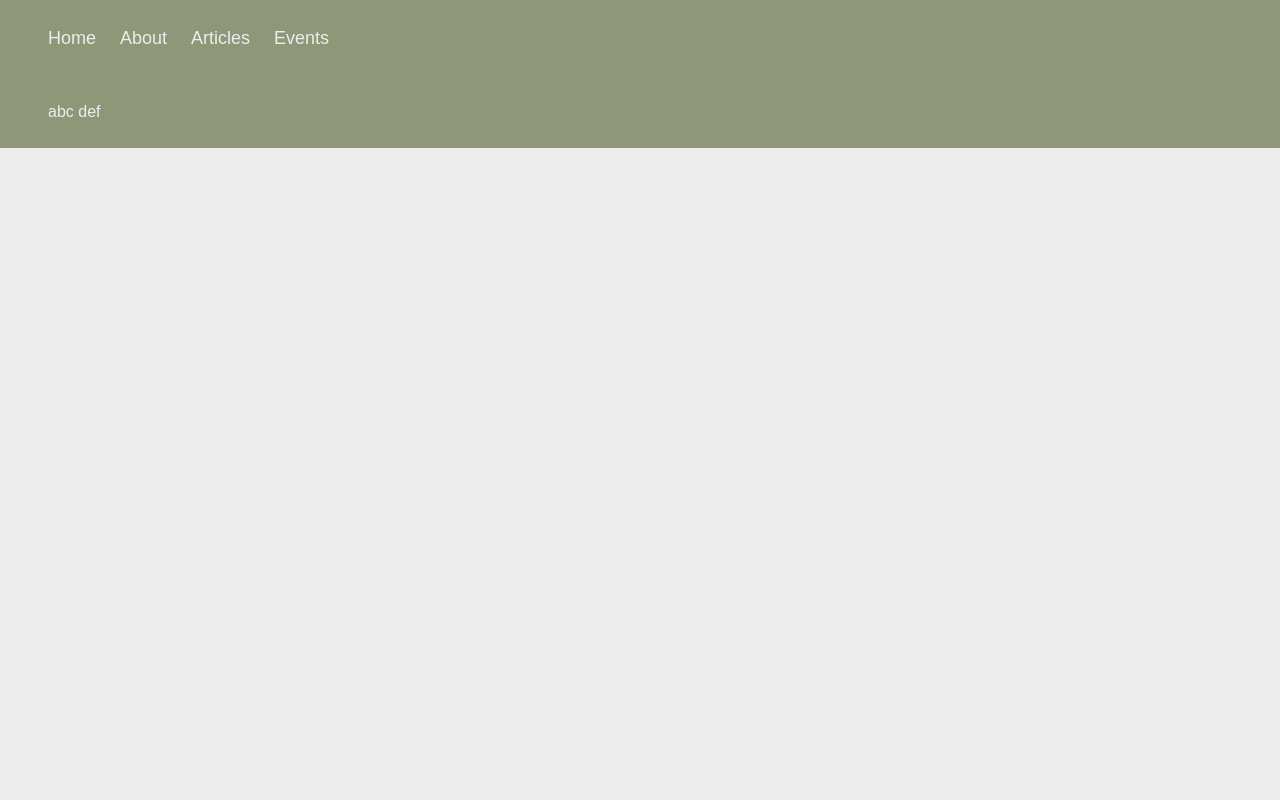
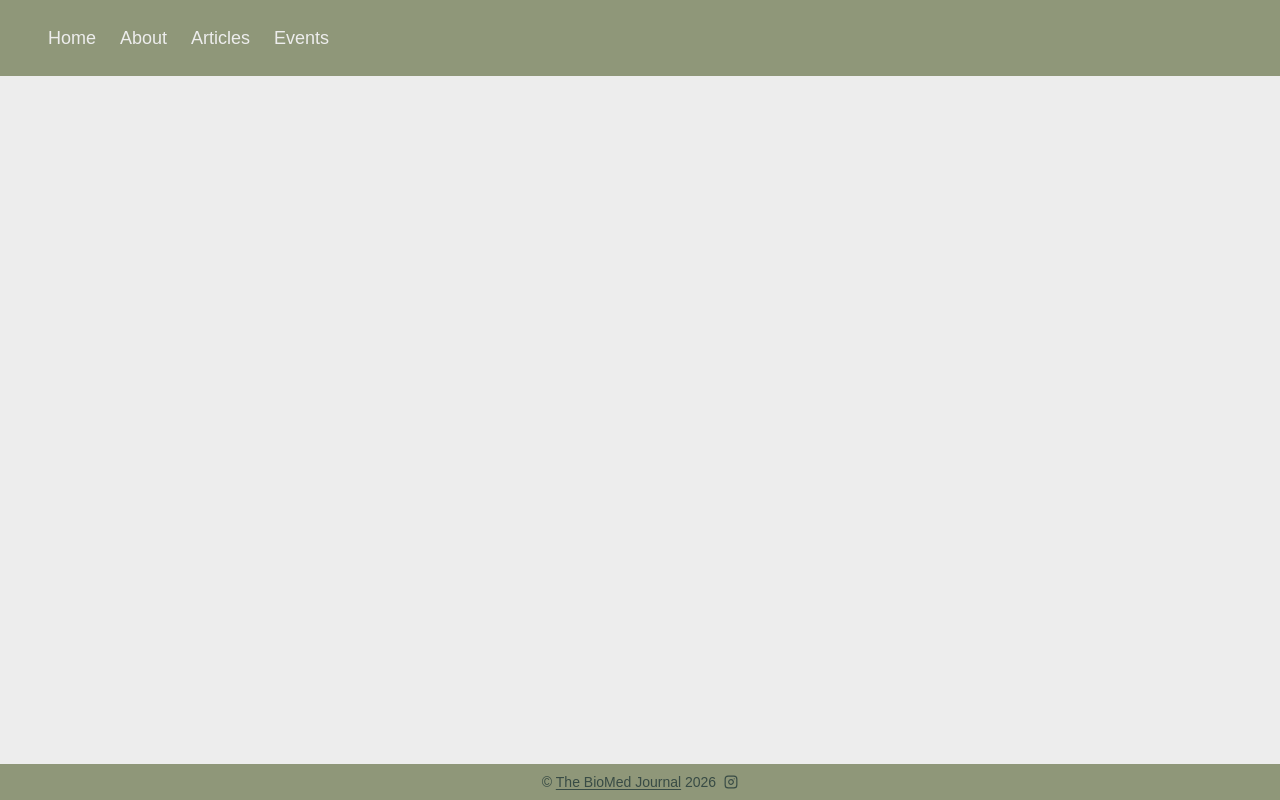
Before and after one commit to pikull/tbmj-website, a Next.js app: page / in a window 1280 px wide. Built offline with nearby package versions, Linux system fonts and the light colour scheme.

Commit message:
super basic footer

```diff
--- a/app/globals.css
+++ b/app/globals.css
@@ -1,13 +1,13 @@
 @import "tailwindcss";
 
 :root {
-  --background: #ededed;
-  --background-green: #8f9779;
-  --foreground: #ededed;
+  --soft-white: #ededed;
+  --light-green: #8f9779;
+  --dark-green: #384b45;
 }
 
 @theme inline {
-  --color-background: var(--background);
+  --color-background: var(--soft-white);
   --color-background-green: var(--background-green);
   --color-foreground: var(--foreground);
   --font-sans: var(--font-geist-sans);
@@ -22,7 +22,7 @@
 /* } */
 
 body {
-  background: var(--background);
-  color: var(--foreground);
+  background: var(--soft-white);
+  color: var(--light-green);
   font-family: Arial, Helvetica, sans-serif;
 }
--- a/app/page.tsx
+++ b/app/page.tsx
@@ -4,9 +4,10 @@ import Footer from "../components/Footer";
 export default function Home() {
   return (
     <div className="flex flex-col min-h-screen">
-      <main>
-        <Header />
-      </main>
+      <Header />
+
+      <main className="flex-1 items-center"></main>
+
       <Footer />
     </div>
   );
--- a/components/Footer.tsx
+++ b/components/Footer.tsx
@@ -1,25 +1,43 @@
 import Link from "next/link";
 
-const navItems = [
-  { path: "/", name: "Home" },
-  { path: "/about", name: "About" },
-  { path: "/articles", name: "Articles" },
-  { path: "/events", name: "Events" },
-];
+export default function Footer() {
+  return (
+    <footer className="bg-[var(--light-green)] text-[var(--dark-green)] w-full mt-auto flex flex-col items-center py-2">
+      <div className="flex items-center gap-2">
+        <span className="text-sm">
+          {" "}
+          &copy;{" "}
+          <Link
+            className="underline underline-offset-2 hover:underline-offset-4 transition-all duration-300"
+            href="mailto:thebiomedjournal@gmail.com"
+          >
+            The BioMed Journal
+          </Link>{" "}
+          {new Date().getFullYear()}
+        </span>
 
-export default function Header() {
-  return (
-    <footer className="bg-background-green px-6 md:px-12 py-6 group flex items-center gap-6 w-full">
-      abc def
+        <Link
+          className="hover:opacity-70 transition-all duration-300"
+          href="https://www.instagram.com/thebiomed_journal/"
+          target="_blank"
+        >
+          <svg
+            xmlns="http://www.w3.org/2000/svg"
+            width="14"
+            height="14"
+            viewBox="0 0 24 24"
+            fill="none"
+            stroke="currentColor"
+            strokeWidth="2"
+            strokeLinecap="round"
+            strokeLinejoin="round"
+          >
+            <rect width="20" height="20" x="2" y="2" rx="5" ry="5" />
+            <path d="M16 11.37A4 4 0 1 1 12.63 8 4 4 0 0 1 16 11.37z" />
+            <line x1="17.5" x2="17.51" y1="6.5" y2="6.5" />
+          </svg>
+        </Link>
+      </div>
     </footer>
-    // <header className="bg-background-green sticky top-0 z-50 px-6 md:px-12 py-6 group flex items-center gap-6 w-full">
-    //   {navItems.map(({path, name}) => {
-    //     return (
-    //       <Link key={path} href={path} className="text-lg">
-    //         {name}
-    //       </Link>
-    //     );
-    //   })}
-    // </header>
   );
 }
--- a/components/Header.tsx
+++ b/components/Header.tsx
@@ -9,7 +9,7 @@ const navItems = [
 
 export default function Header() {
   return (
-    <header className="bg-background-green sticky top-0 z-50 px-6 md:px-12 py-6 group flex items-center gap-6 w-full">
+    <header className="bg-[var(--light-green)] text-[var(--soft-white)] sticky top-0 z-50 px-6 md:px-12 py-6 group flex items-center gap-6 w-full">
       {navItems.map(({path, name}) => {
         return (
           <Link key={path} href={path} className="text-lg">
```
Also changed, not shown: public/insta-logo-transparent.png (added).
